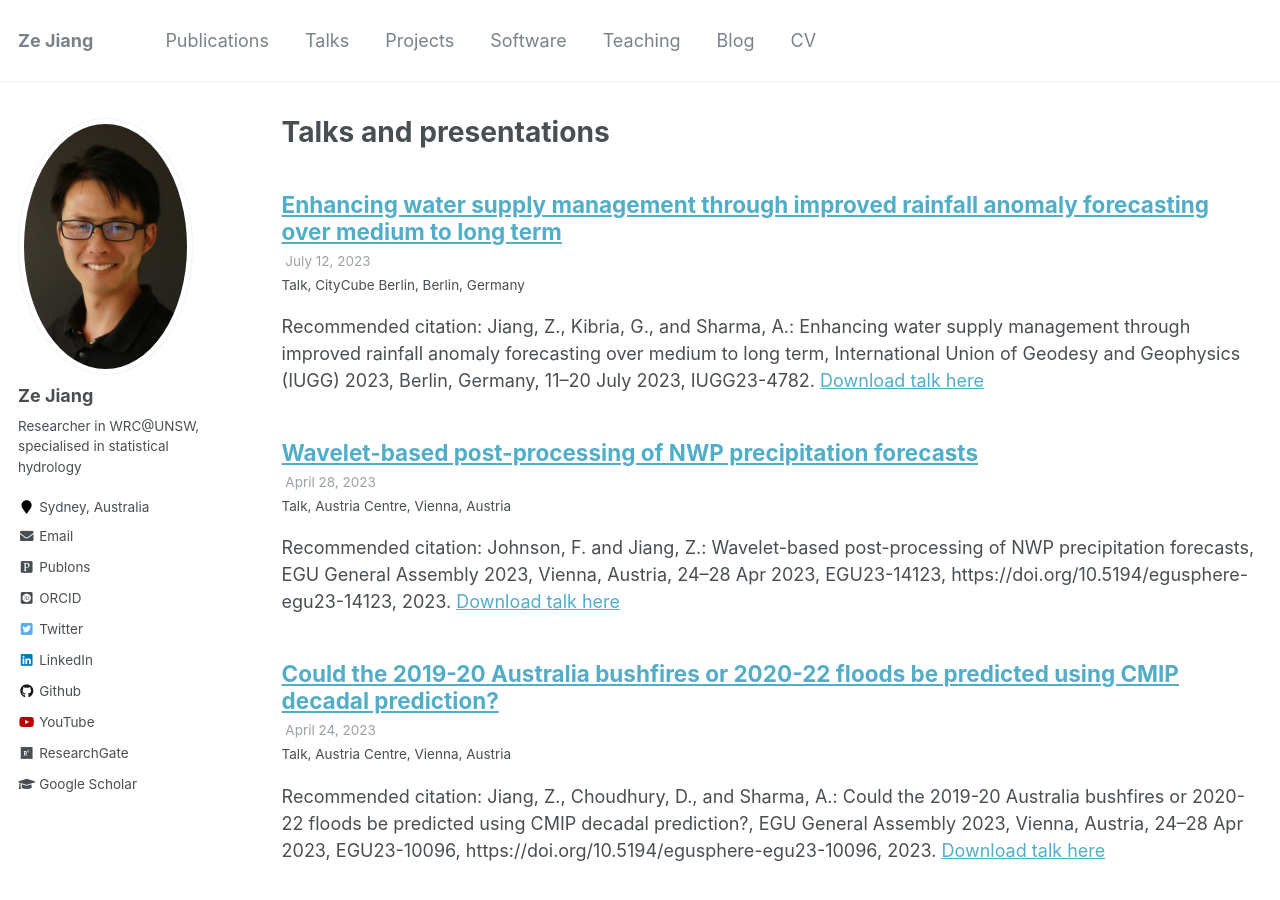
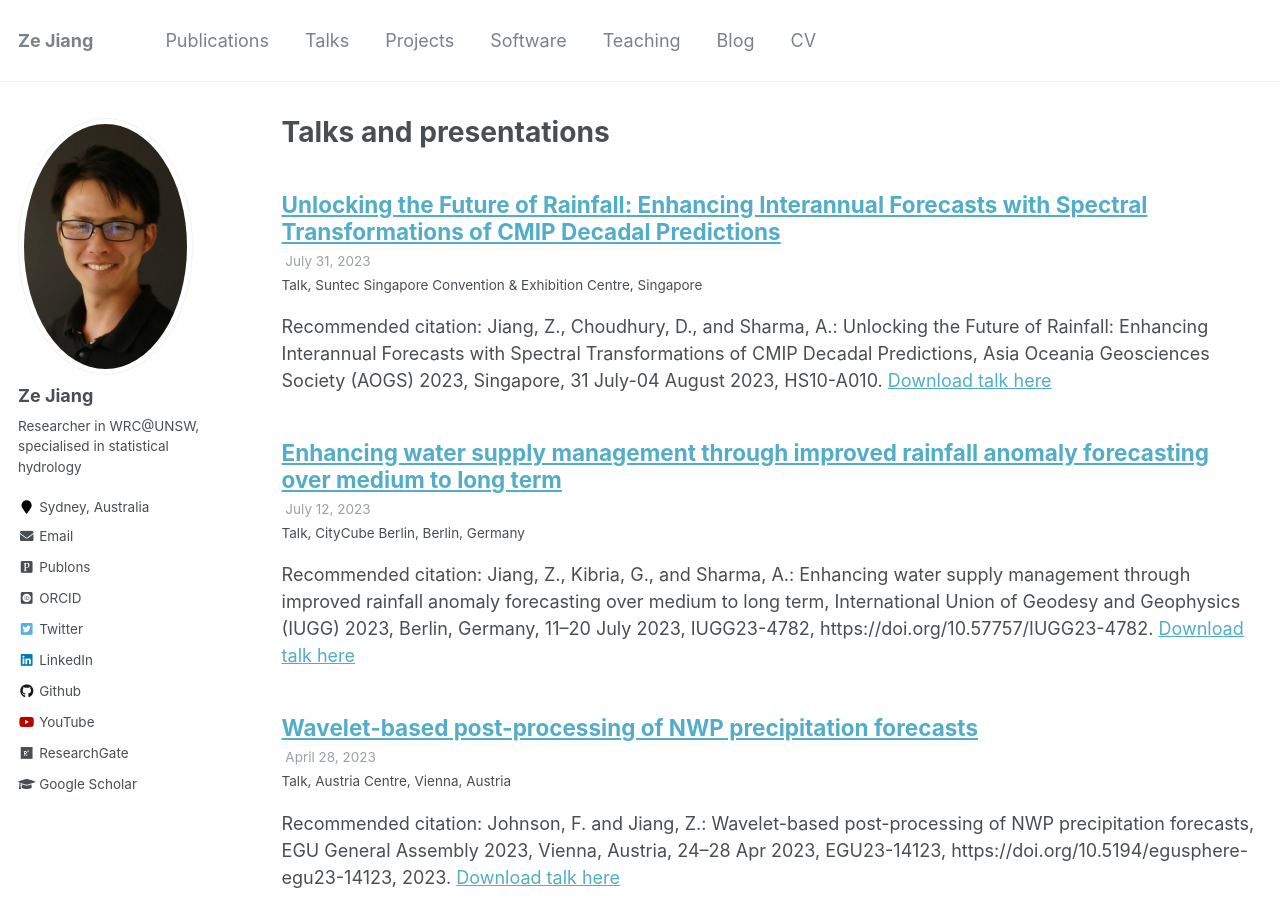
Before and after one commit to zejiang-unsw/zejiang-unsw.github.io, a Jekyll site: the page built from _pages/talks.html, in a window 1280 px wide and 900 px high. Built offline with Jekyll 4.4.1, drawn with Linux system fonts in a browser that asks for light colours; some web fonts are replaced.

Commit message:
Add AOGS2023

```diff
--- a/_talks/2023-07-12-talk-IUGG.md
+++ b/_talks/2023-07-12-talk-IUGG.md
@@ -8,4 +8,4 @@ date: 2023-07-12
 location: "Berlin, Germany"
 ---
 
-Recommended citation: Jiang, Z., Kibria, G., and Sharma, A.: Enhancing water supply management through improved rainfall anomaly forecasting over medium to long term, International Union of Geodesy and Geophysics (IUGG) 2023, Berlin, Germany, 11–20 July 2023, IUGG23-4782. [Download talk here](http://zejiang-unsw.github.io/files/Ze-IUGG-2023.pdf)
+Recommended citation: Jiang, Z., Kibria, G., and Sharma, A.: Enhancing water supply management through improved rainfall anomaly forecasting over medium to long term, International Union of Geodesy and Geophysics (IUGG) 2023, Berlin, Germany, 11–20 July 2023, IUGG23-4782, https://doi.org/10.57757/IUGG23-4782. [Download talk here](http://zejiang-unsw.github.io/files/Ze-IUGG-2023.pdf)
--- /dev/null
+++ b/_talks/2023-07-31-talk-AOGS.md
@@ -0,0 +1,11 @@
+---
+title: "Unlocking the Future of Rainfall: Enhancing Interannual Forecasts with Spectral Transformations of CMIP Decadal Predictions"
+collection: talks
+type: "Talk"
+permalink: /talks/2023-07-31-talk-AOGS
+venue: "Suntec Singapore Convention & Exhibition Centre"
+date: 2023-07-31
+location: "Singapore"
+---
+
+Recommended citation: Jiang, Z., Choudhury, D., and Sharma, A.: Unlocking the Future of Rainfall: Enhancing Interannual Forecasts with Spectral Transformations of CMIP Decadal Predictions, Asia Oceania Geosciences Society (AOGS) 2023, Singapore, 31 July-04 August 2023, HS10-A010. [Download talk here](http://zejiang-unsw.github.io/files/Ze-AOGS-2023.pdf)
```
